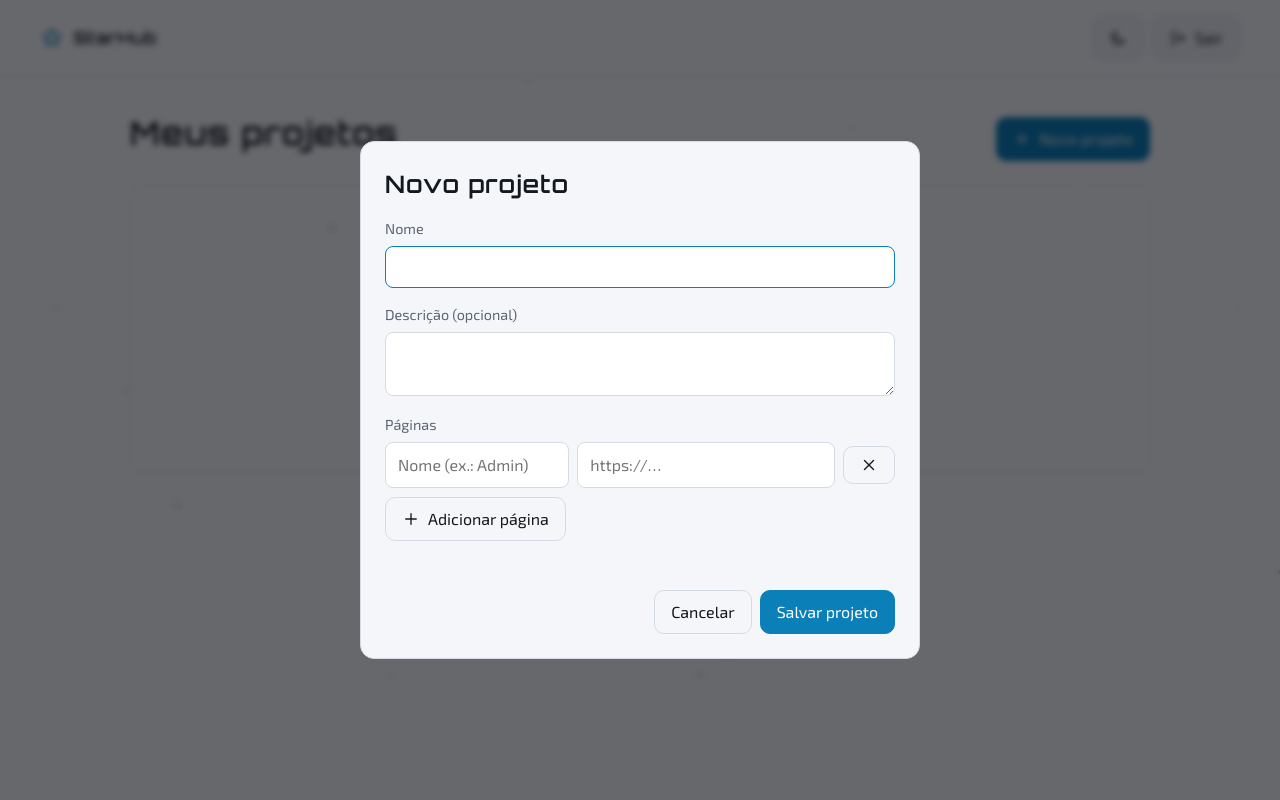
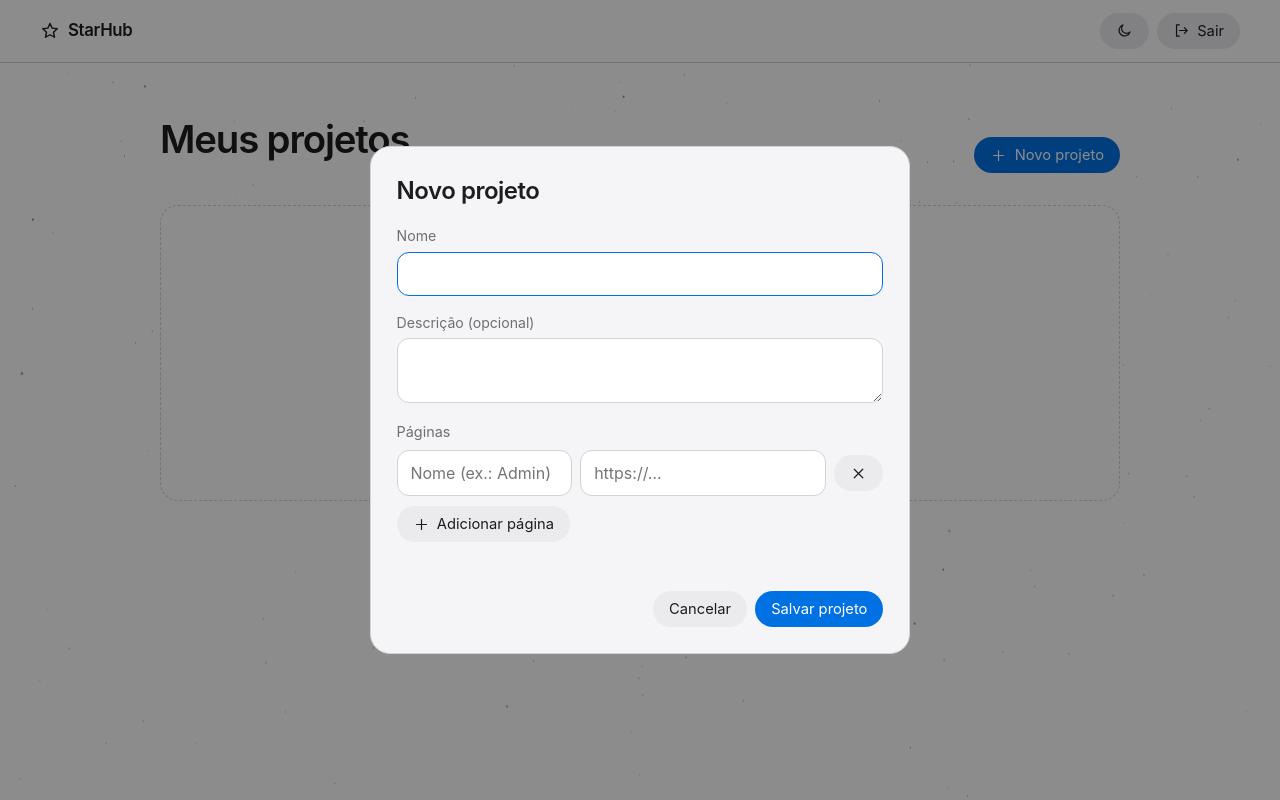
Before and after one commit to devigorll/starhub, a website with bundled scripts: page public/index.html in a window 1280 px wide. Both pictures are taken after a click on the button "Novo projeto". Built offline with nearby package versions, Linux system fonts and the light colour scheme; files whose address does not match are found by name.

Commit message:
Refeito a temática do projeto e refatorado o código

```diff
--- a/public/css/style.css
+++ b/public/css/style.css
@@ -1,60 +1,60 @@
-:root{--bg:#fff;--surface:#f4f6f9;--surface2:#e9edf3;--line:#d5dbe4;--text:#14181f;--muted:#5d6675;--accent:#0a7fb8;--danger:#c0392b;--star:100 110 125;--r:10px}
-[data-theme=dark]{--bg:#05070d;--surface:#0d121c;--surface2:#151c2a;--line:#232c3d;--text:#e6ebf3;--muted:#8d97a9;--accent:#4fc3f7;--danger:#ff6b5e;--star:230 238 255}
+/* Tokens — paleta sóbria, sem brilhos. Apenas cor/transform/opacity são animados (compositor). */
+:root{--bg:#fff;--surface:#f5f5f7;--surface2:#ebebed;--line:#d2d2d7;--text:#1d1d1f;--muted:#6e6e73;--accent:#0071e3;--danger:#d70015;--star:110 110 120;
+--font:-apple-system,BlinkMacSystemFont,"SF Pro Text","Inter","Segoe UI",Roboto,Helvetica,Arial,sans-serif;--ease:cubic-bezier(.4,0,.2,1)}
+[data-theme=dark]{--bg:#000;--surface:#161618;--surface2:#232326;--line:#2c2c2e;--text:#f5f5f7;--muted:#98989d;--accent:#2997ff;--danger:#ff453a;--star:235 240 255}
 *{box-sizing:border-box}html{color-scheme:light}[data-theme=dark]{color-scheme:dark}
-body{margin:0;min-height:100vh;background:var(--bg);color:var(--text);font:16px/1.5 "Exo 2",system-ui,sans-serif;transition:background .35s,color .35s;overflow-x:hidden}
-h1,h2,h3,.brand{font-family:Orbitron,"Exo 2",sans-serif;letter-spacing:.04em;margin:0}
-#space{position:fixed;inset:0;z-index:-1;pointer-events:none;overflow:hidden}
-#space i{position:absolute;top:0;left:0;border-radius:50%;animation:drift linear infinite}
-@keyframes drift{to{transform:translateY(-2000px)}}
+body{margin:0;min-height:100vh;background:var(--bg);color:var(--text);font:400 16px/1.5 var(--font);-webkit-font-smoothing:antialiased;transition:background-color .25s var(--ease),color .25s var(--ease);overflow-x:hidden}
+h1,h2,h3,.brand{font-weight:600;letter-spacing:-.02em;margin:0}
+h1{font-size:clamp(1.8rem,4vw,2.4rem);letter-spacing:-.03em}
+/* Céu estrelado: um único canvas desenhado uma vez; só translateY (GPU) para a deriva lenta */
+#space{position:fixed;top:0;left:0;width:100%;z-index:-1;pointer-events:none;will-change:transform;animation:drift 240s linear infinite}
+@keyframes drift{to{transform:translate3d(0,-50%,0)}}
 button,input,textarea{font:inherit;color:inherit}
 :focus-visible{outline:2px solid var(--accent);outline-offset:2px}
-.btn{display:inline-flex;align-items:center;gap:.5rem;padding:.55rem 1rem;border:1px solid var(--line);background:var(--surface);border-radius:var(--r);cursor:pointer;transition:.2s;text-decoration:none;color:var(--text)}
-.btn:hover{border-color:var(--accent);color:var(--accent)}
-.btn.primary{background:var(--accent);border-color:var(--accent);color:#fff}[data-theme=dark] .btn.primary{color:#021018}
-.btn.primary:hover{color:#fff;filter:brightness(1.1)}[data-theme=dark] .btn.primary:hover{color:#021018}
-.btn.danger:hover{border-color:var(--danger);color:var(--danger)}
-.icon{width:18px;height:18px;stroke:currentColor;fill:none;stroke-width:1.8;stroke-linecap:round;stroke-linejoin:round;flex:none}
-header{display:flex;align-items:center;justify-content:space-between;gap:1rem;padding:1rem clamp(1rem,4vw,2.5rem);border-bottom:1px solid var(--line);background:color-mix(in srgb,var(--bg) 80%,transparent);backdrop-filter:blur(8px);position:sticky;top:0;z-index:5}
-.brand{display:flex;align-items:center;gap:.6rem;font-size:1.05rem}.brand .icon{color:var(--accent);width:24px;height:24px}
+.btn{display:inline-flex;align-items:center;justify-content:center;gap:.45rem;min-height:36px;padding:.4rem 1rem;border:0;background:var(--surface2);border-radius:980px;cursor:pointer;color:var(--text);text-decoration:none;font-size:.92rem;transition:background-color .2s var(--ease),transform .2s var(--ease),opacity .2s}
+.btn:hover{background:var(--line)}.btn:active{transform:scale(.97)}
+.btn.primary{background:var(--accent);color:#fff}.btn.primary:hover{background:var(--accent);opacity:.88}
+.btn.danger{color:var(--danger)}
+.icon{width:17px;height:17px;stroke:currentColor;fill:none;stroke-width:1.7;stroke-linecap:round;stroke-linejoin:round;flex:none}
+header{display:flex;align-items:center;justify-content:space-between;gap:1rem;padding:.8rem clamp(1rem,4vw,2.5rem);border-bottom:1px solid var(--line);background:var(--bg);position:sticky;top:0;z-index:5}
+.brand{display:flex;align-items:center;gap:.5rem;font-size:1.05rem}.brand .icon{width:20px;height:20px}
 .actions{display:flex;gap:.5rem}
-main{max-width:1100px;margin:0 auto;padding:2rem clamp(1rem,4vw,2.5rem) 4rem}
-.top{display:flex;justify-content:space-between;align-items:end;gap:1rem;flex-wrap:wrap;margin-bottom:1.5rem}
-.top p{margin:.25rem 0 0;color:var(--muted)}
+main{max-width:1040px;margin:0 auto;padding:3rem clamp(1rem,4vw,2.5rem) 5rem}
+.top{display:flex;justify-content:space-between;align-items:end;gap:1rem;flex-wrap:wrap;margin-bottom:2rem}
+.top p{margin:.3rem 0 0;color:var(--muted)}
 .grid{display:grid;grid-template-columns:repeat(auto-fill,minmax(min(100%,300px),1fr));gap:1rem;align-items:start}
-.card{background:color-mix(in srgb,var(--surface) 88%,transparent);border:1px solid var(--line);border-radius:var(--r);overflow:hidden;transition:border-color .2s,box-shadow .3s}
-.card:hover,.card.open{border-color:var(--accent)}.card.open{box-shadow:0 0 24px -8px var(--accent)}
-.card-head{width:100%;display:flex;gap:.8rem;align-items:flex-start;padding:1rem;background:none;border:0;text-align:left;cursor:pointer}
-.card-head .folder{color:var(--accent);margin-top:.15rem}
-.card-head h3{font-size:1rem}.card-head p{margin:.2rem 0 0;color:var(--muted);font-size:.9rem}
-.badge{margin-left:auto;white-space:nowrap;font-size:.78rem;color:var(--accent);border:1px solid var(--accent);border-radius:99px;padding:.1rem .6rem;display:flex;align-items:center;gap:.35rem}
-.badge::before{content:"";width:6px;height:6px;border-radius:50%;background:var(--accent);box-shadow:0 0 6px var(--accent)}
-.badge.none{color:var(--muted);border-color:var(--line)}.badge.none::before{background:var(--muted);box-shadow:none}
-.panel{display:grid;grid-template-rows:0fr;transition:grid-template-rows .3s ease}
+.card{background:var(--surface);border:1px solid var(--line);border-radius:18px;overflow:hidden;contain:layout paint;transition:border-color .2s var(--ease),background-color .25s var(--ease)}
+.card:hover{border-color:var(--muted)}.card.open{border-color:var(--muted)}
+.card-head{width:100%;display:flex;gap:.8rem;align-items:flex-start;padding:1.1rem 1.2rem;background:none;border:0;text-align:left;cursor:pointer}
+.card-head .folder{color:var(--muted);margin-top:.2rem}
+.card-head h3{font-size:1.02rem}.card-head p{margin:.25rem 0 0;color:var(--muted);font-size:.9rem}
+.badge{margin-left:auto;white-space:nowrap;font-size:.78rem;color:var(--muted);background:var(--surface2);border-radius:980px;padding:.15rem .65rem}
+.panel{display:grid;grid-template-rows:0fr;transition:grid-template-rows .28s var(--ease)}
 .card.open .panel{grid-template-rows:1fr}
 .panel>div{overflow:hidden;min-height:0}
-.pages{list-style:none;margin:0;padding:0 1rem .5rem;border-top:1px solid var(--line)}
-.pages li{display:flex;align-items:center;gap:.7rem;padding:.7rem 0;border-bottom:1px dashed var(--line)}
+.pages{list-style:none;margin:0;padding:0 1.2rem .4rem;border-top:1px solid var(--line)}
+.pages li{display:flex;align-items:center;gap:.7rem;padding:.75rem 0;border-bottom:1px solid var(--line)}
 .pages li:last-child{border:0}
-.pages .t{min-width:0;flex:1}.pages b{display:block;font-weight:600}
+.pages .t{min-width:0;flex:1}.pages b{display:block;font-weight:500}
 .pages small{display:block;color:var(--muted);overflow:hidden;text-overflow:ellipsis;white-space:nowrap}
-.card-foot{display:flex;gap:.5rem;padding:.5rem 1rem 1rem}.card-foot .btn{padding:.35rem .7rem;font-size:.85rem}
-.empty{text-align:center;padding:4rem 1rem;border:1px dashed var(--line);border-radius:var(--r);color:var(--muted)}
-.empty .icon{width:44px;height:44px;color:var(--accent);margin-bottom:1rem}.empty h2{color:var(--text);margin-bottom:.4rem}
-dialog{border:1px solid var(--line);border-radius:14px;background:var(--surface);color:var(--text);width:min(560px,94vw);padding:0;max-height:92vh}
-dialog::backdrop{background:rgba(2,4,10,.6);backdrop-filter:blur(3px)}
-dialog[open]{animation:pop .22s ease}@keyframes pop{from{opacity:0;transform:translateY(8px) scale(.98)}}
-form.m{padding:1.5rem;display:grid;gap:1rem}
-label{display:grid;gap:.35rem;font-size:.9rem;color:var(--muted)}
-input,textarea{width:100%;padding:.6rem .75rem;border:1px solid var(--line);border-radius:8px;background:var(--bg)}
+.card-foot{display:flex;gap:.5rem;padding:.4rem 1.2rem 1.1rem}.card-foot .btn{min-height:32px;font-size:.85rem;background:var(--bg)}
+.empty{text-align:center;padding:4.5rem 1rem;border:1px dashed var(--line);border-radius:18px;color:var(--muted);background:var(--bg)}
+.empty .icon{width:36px;height:36px;margin-bottom:1rem}.empty h2{color:var(--text);margin-bottom:.4rem}
+dialog{border:1px solid var(--line);border-radius:20px;background:var(--surface);color:var(--text);width:min(540px,94vw);padding:0;max-height:92vh}
+dialog::backdrop{background:rgba(0,0,0,.45)}
+dialog[open]{animation:pop .2s var(--ease)}@keyframes pop{from{opacity:0;transform:scale(.97)}}
+form.m{padding:1.6rem;display:grid;gap:1rem}
+label{display:grid;gap:.35rem;font-size:.88rem;color:var(--muted)}
+input,textarea{width:100%;padding:.65rem .8rem;border:1px solid var(--line);border-radius:12px;background:var(--bg);transition:border-color .2s}
 input:focus,textarea:focus{outline:none;border-color:var(--accent)}
 .row{display:grid;grid-template-columns:1fr 1.4fr auto;gap:.5rem;align-items:center}
 @media(max-width:520px){.row{grid-template-columns:1fr auto}.row input:nth-child(2){grid-column:1/-1;order:3}}
 .end{display:flex;justify-content:flex-end;gap:.5rem;flex-wrap:wrap}
-.err{color:var(--danger);min-height:1.2em;font-size:.9rem;margin:0}
-#toast{position:fixed;bottom:1.2rem;left:50%;transform:translate(-50%,20px);background:var(--surface2);border:1px solid var(--accent);padding:.6rem 1.1rem;border-radius:99px;opacity:0;transition:.3s;z-index:20;pointer-events:none}
+.err{color:var(--danger);min-height:1.2em;font-size:.88rem;margin:0}
+#toast{position:fixed;bottom:1.4rem;left:50%;transform:translate(-50%,12px);background:var(--text);color:var(--bg);padding:.55rem 1.1rem;border-radius:980px;font-size:.9rem;opacity:0;transition:opacity .25s var(--ease),transform .25s var(--ease);z-index:20;pointer-events:none}
 #toast.show{opacity:1;transform:translate(-50%,0)}
 .login{min-height:100vh;display:grid;place-items:center;padding:1rem}
-.login form{width:min(400px,100%);background:color-mix(in srgb,var(--surface) 90%,transparent);border:1px solid var(--line);border-radius:14px;padding:2rem;display:grid;gap:1rem;backdrop-filter:blur(6px)}
-.login .brand{justify-content:center;font-size:1.3rem;margin-bottom:.5rem}
+.login form{width:min(380px,100%);background:var(--surface);border:1px solid var(--line);border-radius:22px;padding:2rem;display:grid;gap:1rem}
+.login .brand{justify-content:center;font-size:1.25rem;margin-bottom:.5rem}
 .corner{position:fixed;top:1rem;right:1rem}
-@media(prefers-reduced-motion:reduce){*{animation:none!important;transition:none!important}}
+@media(prefers-reduced-motion:reduce){#space{animation:none}*{transition-duration:.01ms!important;animation-duration:.01ms!important}}
--- a/public/index.html
+++ b/public/index.html
@@ -1,9 +1,8 @@
 <!doctype html><html lang="pt-BR" data-theme="light"><head><meta charset="utf-8">
 <meta name="viewport" content="width=device-width,initial-scale=1"><title>StarHub</title>
-<link href="https://fonts.googleapis.com/css2?family=Exo+2:wght@400;600&family=Orbitron:wght@600&display=swap" rel="stylesheet">
 <link rel="stylesheet" href="/css/style.css">
 <script>try{document.documentElement.dataset.theme=localStorage.getItem('sh-theme')||'light'}catch(e){}</script></head>
-<body><div id="space"></div>
+<body><canvas id="space" aria-hidden="true"></canvas>
 <header><div class="brand" id="brand"></div><div class="actions">
 <button class="btn" id="theme"></button><button class="btn" id="out"></button></div></header>
 <main><div class="top"><div><h1>Meus projetos</h1><p id="count"></p></div><button class="btn primary" id="add"></button></div>
--- a/public/js/core.js
+++ b/public/js/core.js
@@ -13,20 +13,32 @@ export function toast(msg) {
   clearTimeout(t._t); t._t = setTimeout(() => t.classList.remove('show'), 2200);
 }
 export function initTheme(btn) {
-  const set = t => { document.documentElement.dataset.theme = t; try { localStorage.setItem('sh-theme', t); } catch {} if (btn) { btn.innerHTML = icon(t === 'dark' ? 'sun' : 'moon'); btn.setAttribute('aria-label', t === 'dark' ? 'Usar tema claro' : 'Usar tema escuro'); } };
+  const set = t => {
+    document.documentElement.dataset.theme = t; try { localStorage.setItem('sh-theme', t); } catch {}
+    if (btn) { btn.innerHTML = icon(t === 'dark' ? 'sun' : 'moon'); btn.setAttribute('aria-label', t === 'dark' ? 'Usar tema claro' : 'Usar tema escuro'); }
+    document.dispatchEvent(new Event('themechange'));
+  };
   set(document.documentElement.dataset.theme || 'light');
   btn?.addEventListener('click', () => set(document.documentElement.dataset.theme === 'dark' ? 'light' : 'dark'));
 }
-// Estrelas: 3 camadas (tamanhos/velocidades distintas) com box-shadow; a cor segue o tema via --star
+// Estrelas: um canvas com altura 2x, desenhado só ao carregar, ao mudar a largura ou o tema.
+// A mesma posição das estrelas se repete na 2ª metade, então a deriva em CSS (translateY -50%) fecha sem emenda.
 export function stars() {
-  const el = document.getElementById('space'); if (!el) return;
-  [[1,90,120],[2,45,80],[3,18,50]].forEach(([size, n, dur]) => {
-    const i = document.createElement('i');
-    i.style.cssText = `width:${size}px;height:${size}px;animation-duration:${dur*3}s;background:transparent;box-shadow:` +
-      Array.from({length: n * 2}, (_, k) => `${(Math.random()*100).toFixed(1)}vw ${(k % 2 ? 2000 : 0) + Math.random()*2000 % 2000}px rgb(var(--star) / ${(.35+Math.random()*.65).toFixed(2)})`).join(',');
-    el.append(i);
-  });
+  const c = document.getElementById('space'); if (!c) return;
+  const ctx = c.getContext('2d'); let W = 0, pts = [];
+  const seed = () => { const n = Math.min(260, Math.round(innerWidth * innerHeight / 9000) + 40);
+    pts = Array.from({length: n}, () => ({x: Math.random(), y: Math.random(), r: Math.random() < .85 ? .6 : Math.random() < .8 ? 1 : 1.4, a: .3 + Math.random() * .7})); };
+  const draw = () => {
+    const d = Math.min(devicePixelRatio || 1, 1.5), w = innerWidth, h = Math.max(innerHeight, screen.height || 0);
+    c.width = w * d; c.height = h * 2 * d; c.style.height = h * 2 + 'px'; ctx.setTransform(d, 0, 0, d, 0, 0);
+    const rgb = getComputedStyle(document.documentElement).getPropertyValue('--star').trim().split(/\s+/).join(',');
+    for (const p of pts) { ctx.fillStyle = `rgba(${rgb},${p.a})`; for (const o of [0, h]) { ctx.beginPath(); ctx.arc(p.x * w, p.y * h + o, p.r, 0, 6.2832); ctx.fill(); } }
+  };
+  seed(); W = innerWidth; draw();
+  document.addEventListener('themechange', draw);
+  let t; addEventListener('resize', () => { if (innerWidth === W) return; clearTimeout(t); t = setTimeout(() => { W = innerWidth; draw(); }, 200); }); // ignora a barra do navegador no celular
 }
+
 export async function api(path, opts = {}) {
   const r = await fetch('/api' + path, { credentials: 'same-origin', ...opts, headers: { 'Content-Type': 'application/json' }, body: opts.body && JSON.stringify(opts.body) });
   if (r.status === 401 && path !== '/login') location.href = '/login';
```
Also changed, not shown: public/login.html (+1 -2 lines), README.md, 1 other file.
